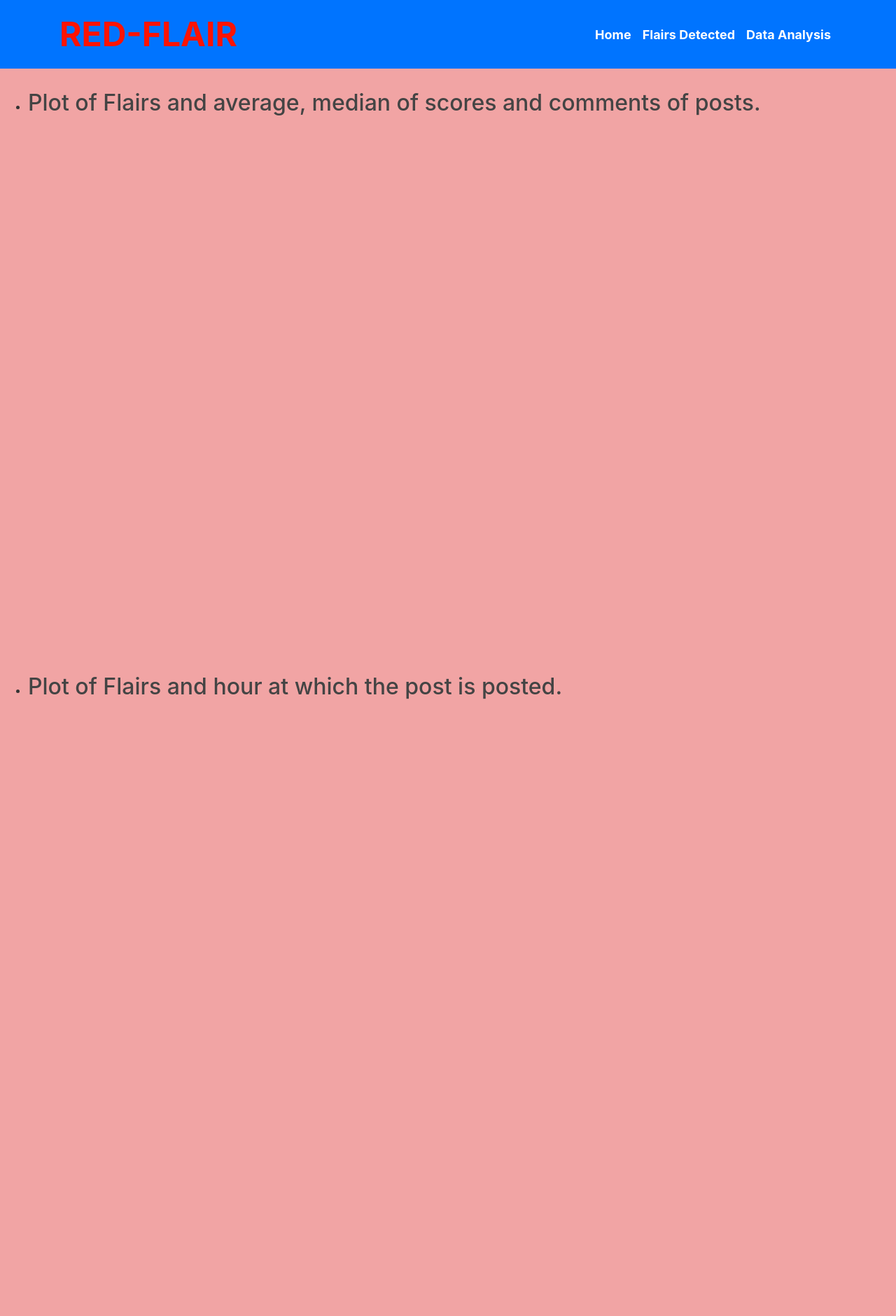
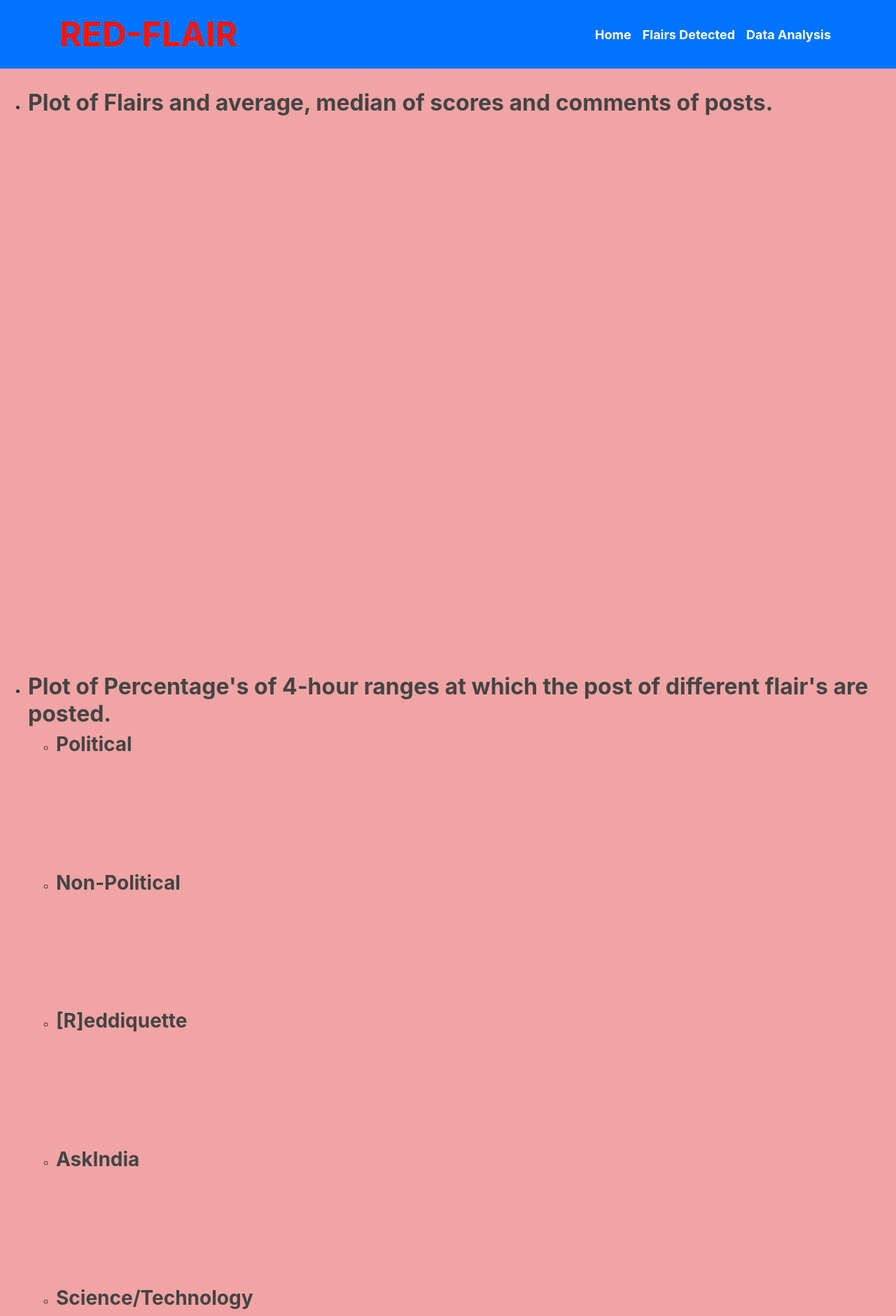
Before and after one commit to parasmehan123/RedFlair, a Flask app: page /data in a window 1280 px wide; the page is wider, and only the part inside the window is pictured. Shown: the top 1880 px of that part at 70% size. Before the commit the page ends 999 px from the top of that part, so only its background shows below. Run offline with Flask 2, Linux system fonts and the light colour scheme; parts of the project's set-up code (start-up, migrations or seed data) failed here and were passed over; some libraries are stand-ins or nearby versions.

Commit message:
modifications to web app

```diff
--- a/static/main.css
+++ b/static/main.css
@@ -78,3 +78,19 @@ a.article-title:hover {
 .account-heading {
   font-size: 2.5rem;
 }
+.rectangle {
+  fill: #ff0068;
+}
+.rectangle:hover {
+  fill: red;
+}
+.axis {
+  font: 10px sans-serif;
+}
+
+.axis path,
+.axis line {
+  fill: none;
+  stroke: #000;
+  shape-rendering: crispEdges;
+}
--- a/templates/data_analysis.html
+++ b/templates/data_analysis.html
@@ -32,9 +32,9 @@
       </nav>
     </header>
     <main>
-      <div><br><br><ul><li><h2>Plot of Flairs and average, median of scores and comments of posts.</h2></li></ul></div>
+      <div><br><br><ul><li><h2><b>Plot of Flairs and average, median of scores and comments of posts.</b></h2></li></ul></div>
       <div>
-      <svg id="abc" width="1500" height="750"></svg>
+      <svg id="abc" width="1800" height="750"></svg>
         <script src="https://d3js.org/d3.v4.min.js"></script>
         <script>
         var svg = d3.select("#abc"),
@@ -51,7 +51,7 @@
             .rangeRound([height, 0]);
         var z = d3.scaleOrdinal()
             .range(["#ff8000", "#ff3200", "#ff0000", "#ff005d", "#a05d56", "#d0743c", "#ff8c00"]);
-        d3.csv("https://raw.githubusercontent.com/parasmehan123/abcd/master/others/analysis1.csv?token=AH5DJSC67OONDP35ER7L33S5HNXWE", function(d, i, columns) {
+        d3.csv("https://raw.githubusercontent.com/parasmehan123/abcd/master/data/analysis1.csv?token=AH5DJSG2YAQKY744HE4IOAS5HXJ7G", function(d, i, columns) {
           for (var i = 1, n = columns.length; i < n; ++i) d[columns[i]] = +d[columns[i]];
           return d;
         }, function(error, data) {
@@ -108,83 +108,210 @@
         });
         </script>
       </div>
-      <div><br><ul><li><h2>Plot of Flairs and hour at which the post is posted.</h2></li></ul></div>
-      <div>
-      <svg id="abc2" width="1500" height="750"></svg>
-        <script src="https://d3js.org/d3.v4.min.js"></script>
-        <script>
-        var svg = d3.select("#abc2"),
-            margin = {top:35, right: 20, bottom: 30, left: 40},
-            width = +svg.attr("width") - margin.left - margin.right,
-            height = +svg.attr("height") - margin.top - margin.bottom,
-            g = svg.append("g").attr("transform", "translate(" + margin.left + "," + margin.top + ")");
-        var x0 = d3.scaleBand()
-            .rangeRound([0, width])
-            .paddingInner(0.1);
-        var x1 = d3.scaleBand()
-            .padding(0.05);
-        var y = d3.scaleLinear()
-            .rangeRound([height, 0]);
-        var z = d3.scaleOrdinal()
-            .range(["#98abc5", "#8a89a6", "#7b6888", "#6b486b", "#a05d56", "#d0743c", "#ff8c00"]);
-        d3.csv("https://raw.githubusercontent.com/parasmehan123/abcd/master/others/analysis2.csv?token=AH5DJSGPRIQRE62CC3O3R2K5HNXY2", function(d, i, columns) {
-          for (var i = 1, n = columns.length; i < n; ++i) d[columns[i]] = +d[columns[i]];
+      <div><br>
+        <ul>
+          <li><h2><b>Plot of Percentage's of 4-hour ranges at which the post of different flair's are posted.</b><br></h2></li>
+            <!-- flair_dict={0:'Political',1:'Non-Political',2:'[R]eddiquette',3:'AskIndia',4:'Science/Technology',5:'Policy/Economy',6:'Finance/Business',7:'Sports',8:'Food',9:'Photography',10:'AMA'} -->
+            <ul><li><h3><b>Political</b></h3></li></ul>
+              <div><svg id='c0'></svg></div>
+            <ul><li><h3><b>Non-Political</b></h3></li></ul>
+              <div><svg id='c1'></svg></div>
+            <ul><li><h3><b>[R]eddiquette</b></h3></li></ul>
+              <div><svg id='c2'></svg></div>
+            <ul><li><h3><b>AskIndia</b></h3></li></ul>
+              <div><svg id='c3'></svg></div>
+            <ul><li><h3><b>Science/Technology</b></h3></li></ul>
+              <div><svg id='c4'></svg></div>
+            <ul><li><h3><b>Policy/Economy</b></h3></li></ul>
+              <div><svg id='c5'></svg></div>
+            <ul><li><h3><b>Finance/Business</b></h3></li></ul>
+              <div><svg id='c6'></svg></div>
+            <ul><li><h3><b>Sports</b></h3></li></ul>
+              <div><svg id='c7'></svg></div>
+            <ul><li><h3><b>Food</b></h3></li></ul>
+              <div><svg id='c8'></svg></div>
+            <ul><li><h3><b>Photography</b></h3></li></ul>
+              <div><svg id='c9'></svg></div>
+            <ul><li><h3><b>AMA</b></h3></li></ul>
+              <div><svg id='c10'></svg></div>
+
+
+    </ul></div>
+    <script>
+        function BarChart(){
+            var width,
+            height,
+            xScale = d3.scaleBand(),
+            yScale = d3.scaleLinear(),
+            x,
+            y,
+            margin = { top: 20, bottom: 20, left: 60, right: 60 },
+            xAxis = d3.axisBottom(xScale),
+            yAxis = d3.axisLeft(yScale);
+
+        function my(selection){
+
+          if(!x) throw new Error("Bar Chart x column must be defined.");
+          if(!y) throw new Error("Bar Chart y column must be defined.");
+          if(!width) throw new Error("Bar Chart width must be defined.");
+          if(!height) throw new Error("Bar Chart height must be defined.");
+
+          selection.each(function(data) {
+
+            var svg = d3.select(this)
+                .attr("width", width)
+                .attr("height", height);
+
+            var g = svg.selectAll("g")
+              .data([1]);
+            g = g.enter().append("g")
+              .merge(g)
+                .attr("transform",
+                      "translate(" + margin.left + "," + margin.top +")");
+
+            var innerWidth = width - margin.left - margin.right;
+            var innerHeight = height - margin.top - margin.bottom;
+
+            xScale
+              .domain(data.map(function (d){ return d[x]; }))
+              .range([0, innerWidth]);
+
+            yScale
+              .domain([0, d3.max(data, function (d){ return d[y] })])
+              .range([innerHeight, 0]);
+
+            var xAxisG = g.selectAll(".x-axis").data([1]);
+            xAxisG.enter().append("g")
+                .attr("class", "x-axis")
+              .merge(xAxisG)
+                .attr("transform", "translate(0," + innerHeight +")")
+                .call(xAxis);
+
+            var yAxisG = g.selectAll(".y-axis").data([1]);
+            yAxisG.enter().append("g")
+                .attr("class", "y-axis")
+              .merge(yAxisG)
+                .call(yAxis);
+
+            var rects = g.selectAll("rect")
+              .data(data);
+            rects.exit().remove();
+            rects.enter().append("rect")
+              .merge(rects)
+                .attr("class","rectangle")
+                .attr("x", function (d){ return xScale(d[x]); })
+                .attr("y", function (d){ return yScale(d[y]); })
+                .attr("width", xScale.bandwidth())
+                .attr("height", function (d){
+                  return innerHeight - yScale(d[y]);
+                });
+          });
+        }
+
+        my.x = function (_){
+          return arguments.length ? (x = _, my) : x;
+        };
+
+        my.y = function (_){
+          return arguments.length ? (y = _, my) : y;
+        };
+
+        my.width = function (_){
+          return arguments.length ? (width = _, my) : width;
+        };
+
+        my.height = function (_){
+          return arguments.length ? (height = _, my) : height;
+        };
+
+        my.padding = function (_){
+          return arguments.length ? (xScale.padding(_), my) : xScale.padding();
+        };
+
+        return my;
+      }
+
+
+
+        var barChart1= BarChart()
+          .width(1200)
+          .height(600)
+          .x("Hour")
+          .y("Percentage")
+          .padding(0.1);
+
+        function parseRow(d){
+          d.Percentage = +d.Percentage; // Parses String to Number.
           return d;
-        }, function(error, data) {
-          if (error) throw error;
-          var keys = data.columns.slice(1);
-          x0.domain(data.map(function(d) { return d.Flair; }));
-          x1.domain(keys).rangeRound([0, x0.bandwidth()]);
-          y.domain([0, d3.max(data, function(d) { return d3.max(keys, function(key) { return d[key]; }); })]).nice();
-          g.append("g")
-            .selectAll("g")
-            .data(data)
-            .enter().append("g")
-              .attr("transform", function(d) { return "translate(" + x0(d.Flair) + ",0)"; })
-            .selectAll("rect")
-            .data(function(d) { return keys.map(function(key) { return {key: key, value: d[key]}; }); })
-            .enter().append("rect")
-              .attr("x", function(d) { return x1(d.key); })
-              .attr("y", function(d) { return y(d.value); })
-              .attr("width", x1.bandwidth())
-              .attr("height", function(d) { return height - y(d.value); })
-              .attr("fill", function(d) { return z(d.key); });
-          g.append("g")
-              .attr("class", "axis")
-              .attr("transform", "translate(0," + height + ")")
-              .call(d3.axisBottom(x0));
-          g.append("g")
-              .attr("class", "axis")
-              .call(d3.axisLeft(y).ticks(null, "s"))
-            .append("text")
-              .attr("x", 2)
-              .attr("y", y(y.ticks().pop()) + 0.5)
-              .attr("dy", "0.32em")
-              .attr("fill", "#000")
-              .attr("font-weight", "bold")
-              .attr("text-anchor", "start")
-              .text("Percentages")
-          var legend = g.append("g")
-              .attr("font-family", "sans-serif")
-              .attr("font-size", 10)
-              .attr("text-anchor", "end")
-            .selectAll("g")
-            .data(keys.slice().reverse())
-            .enter().append("g")
-              .attr("transform", function(d, i) { return "translate(0," + i * 20 + ")"; });
-          legend.append("rect")
-              .attr("x", width - 19)
-              .attr("width", 19)
-              .attr("height", 19)
-              .attr("fill", z);
-          legend.append("text")
-              .attr("x", width - 24)
-              .attr("y", 9.5)
-              .attr("dy", "0.32em")
-              .text(function(d) { return d; });
+        }
+
+        d3.csv("https://raw.githubusercontent.com/parasmehan123/abcd/master/data/time_0.csv?token=AH5DJSCGH7CO5Z54HGGNPUK5HXK34", parseRow, function (data){
+
+          d3.select("#c0")
+            .datum(data)
+            .call(barChart1);
         });
-        </script>
-      </div>
+        d3.csv("https://raw.githubusercontent.com/parasmehan123/abcd/master/data/time_1.csv?token=AH5DJSE2S7LKL47EBTON4OS5HXOAK", parseRow, function (data){
+
+          d3.select("#c1")
+            .datum(data)
+            .call(barChart1);
+        });
+        d3.csv("https://raw.githubusercontent.com/parasmehan123/abcd/master/data/time_2.csv?token=AH5DJSD6DME47SVKNBZTLEC5HXORY", parseRow, function (data){
+
+          d3.select("#c2")
+            .datum(data)
+            .call(barChart1);
+        });
+        d3.csv("https://raw.githubusercontent.com/parasmehan123/abcd/master/data/time_3.csv?token=AH5DJSC355QOAVTCVMYMI3C5HXOUI", parseRow, function (data){
+
+          d3.select("#c3")
+            .datum(data)
+            .call(barChart1);
+        });
+        d3.csv("https://raw.githubusercontent.com/parasmehan123/abcd/master/data/time_4.csv?token=AH5DJSDYXLOYLTX63IHCBKS5HXPG4", parseRow, function (data){
+
+          d3.select("#c4")
+            .datum(data)
+            .call(barChart1);
+        });
+        d3.csv("https://raw.githubusercontent.com/parasmehan123/abcd/master/data/time_5.csv?token=AH5DJSHQDHYRUQFBQHSHWBC5HXPIC", parseRow, function (data){
+
+          d3.select("#c5")
+            .datum(data)
+            .call(barChart1);
+        });
+        d3.csv("https://raw.githubusercontent.com/parasmehan123/abcd/master/data/time_6.csv?token=AH5DJSFSYT3XCHVWLOLNUHK5HXPJS", parseRow, function (data){
+
+          d3.select("#c6")
+            .datum(data)
+            .call(barChart1);
+        });
+        d3.csv("https://raw.githubusercontent.com/parasmehan123/abcd/master/data/time_7.csv?token=AH5DJSBQSOYOOLTSWEDW2WC5HXPNA", parseRow, function (data){
+
+          d3.select("#c7")
+            .datum(data)
+            .call(barChart1);
+        });
+        d3.csv("https://raw.githubusercontent.com/parasmehan123/abcd/master/data/time_8.csv?token=AH5DJSHAMZXUK65QLG7QHCK5HXPOK", parseRow, function (data){
+
+          d3.select("#c8")
+            .datum(data)
+            .call(barChart1);
+        });
+        d3.csv("https://raw.githubusercontent.com/parasmehan123/abcd/master/data/time_9.csv?token=AH5DJSHDE6YIEDJ5YSHT5K25HXPPM", parseRow, function (data){
+
+          d3.select("#c9")
+            .datum(data)
+            .call(barChart1);
+        });
+        d3.csv("https://raw.githubusercontent.com/parasmehan123/abcd/master/data/time_10.csv?token=AH5DJSASPG4MKLIIFCUNBZ25HXPQQ", parseRow, function (data){
+
+          d3.select("#c10")
+            .datum(data)
+            .call(barChart1);
+        });
+      </script>
     </main>
   </body>
 </html>
```
Also changed, not shown: README.md.
